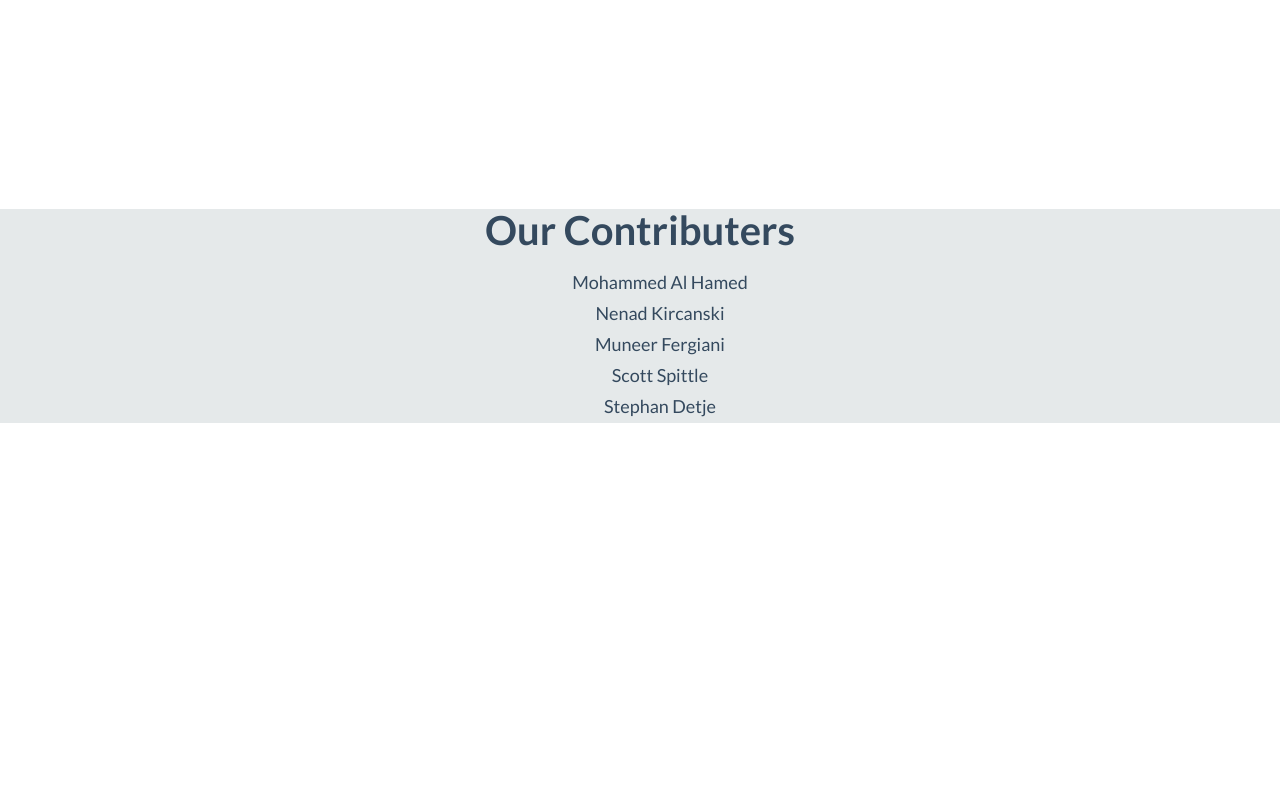
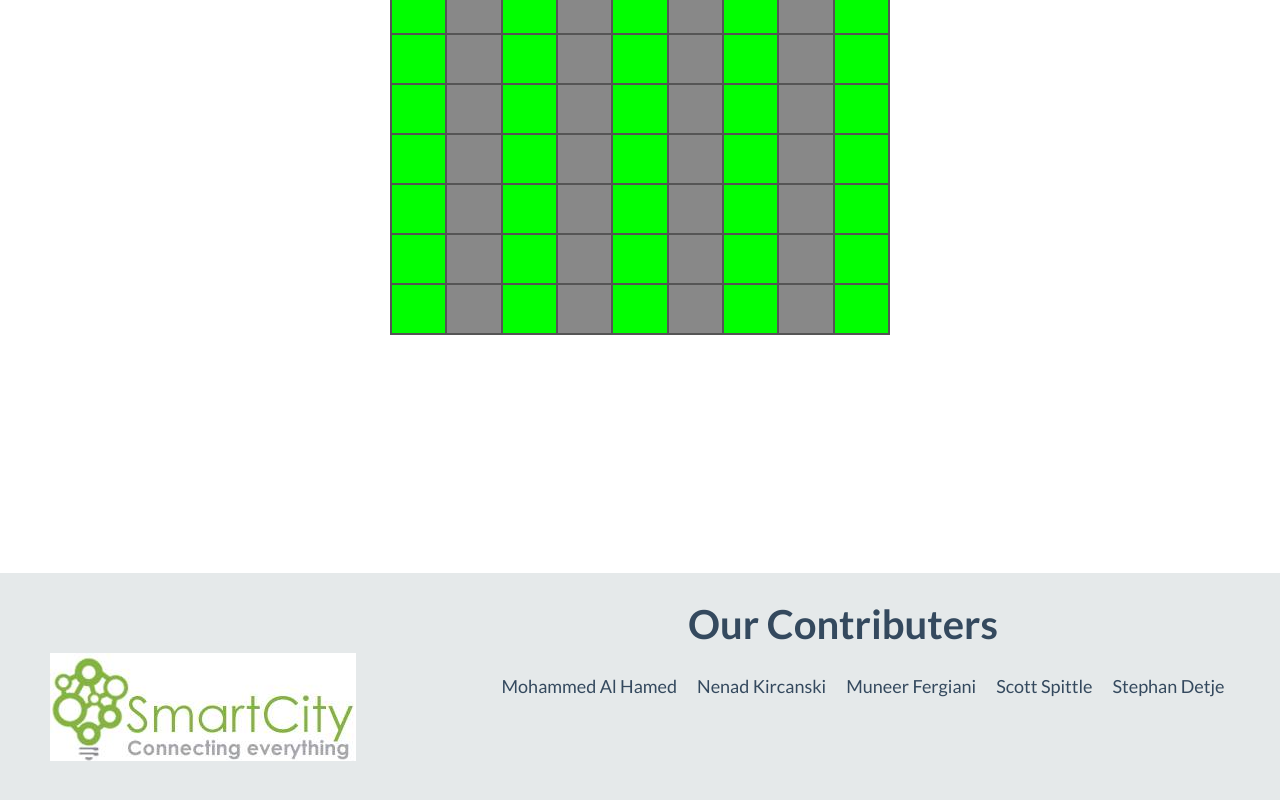
Before and after one commit to stephde/intellipark, a plain HTML site: page index.html in a window 1280 px wide. Shown: the part 644-1444 px from the top of the page. Before the commit the page ends 1067 px from the top, so only its background shows below. Drawn offline with Linux system fonts and the light colour scheme.

Commit message:
adjusted page layout to design template

```diff
--- a/css/styles.css
+++ b/css/styles.css
@@ -1,6 +1,10 @@
 html, body{
 	//padding-top: 25px;
 	height: 100%;
+}
+
+.navbar {
+	margin-bottom: 0 !important;
 }
 
 /* Wrapper for page content to push down footer */
@@ -15,19 +19,38 @@ html, body{
 
 /* Set the fixed height of the footer here */
 #footer {
+	display: inline-table;
 	height: 60px;
+	width: 100%;
+	background-color: #e5e9ea;
+}
+
+#banner {
+	width: 100%;
+}
+.footerContainer{
+	text-align: center;
+	background-color: #e5e9ea;
 	width: 100%;
 }
 
-.footerContainer{
-	text-align: center;
+.cityIcon{
+	float: left;
+	background-color: #e5e9ea;
+	margin: 5rem;
+}
+
+.contributorContainer{
 	background-color: #e5e9ea;
 }
-
 .contributorList{
 	list-style-type: none;
+	display: inline-flex;
 }
 
+.contributorList > li {
+	padding: 1rem;
+}
 .table{
 	text-align: center;
 }
--- a/index.html
+++ b/index.html
@@ -51,6 +51,8 @@
     </div>
     <!--end of navbar-->
 
+    <img id="banner" src="img/smartParkingBg.jpg">
+
     <div class="wrapContent">
        <h3 id="spaceCount"></h3>
         <!--parking table-->
@@ -63,6 +65,8 @@
 
     <div id="footer">
       <div class="footerContainer">
+        <img class="cityIcon .col-md-3" src="img/smartCityIcon.jpg">
+        <div class="contributorContainer .col-md-6">
           <h3>Our Contributers</h3>
           <ul class="contributorList">
             <li>Mohammed Al Hamed</li>
@@ -71,6 +75,7 @@
             <li>Scott Spittle</li>
             <li>Stephan Detje</li>
           </ul>
+        </div>
       </div>
     </div>
 
```
Also changed, not shown: img/smartCityIcon.jpg (added), img/smartParkingBg.jpg (added). Lines whose indentation alone changed are shown as unchanged.
